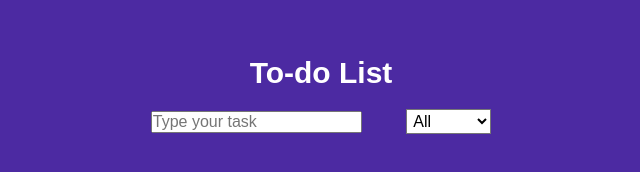
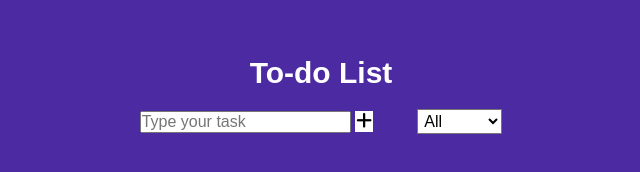
Before and after one commit to Caue-Ribeiro/Todo-App, a website built with Vite: page index.html in a window 1280 px wide. Shown: the whole page, without its empty margins (319-959 px from the left). Built offline with nearby package versions, Linux system fonts and the light colour scheme; a web font is replaced by a local one.

Commit message:
adding submit btn

```diff
--- a/public/sass/style.scss
+++ b/public/sass/style.scss
@@ -21,12 +21,14 @@ body {
     color: v.$white;
 
     .todo__submit {
-        display: none;
+        background-color: white;
+        border: none;
     }
     .fa-plus {
         font-weight: bold;
         font-size: f.sizeEM(18);
         cursor: pointer;
+        padding: 0px 1px 2.7px;
     }
 
     .todo__itemList {
```
Also changed, not shown: dist/index.html, dist/sass/style.scss, 1 other file.
